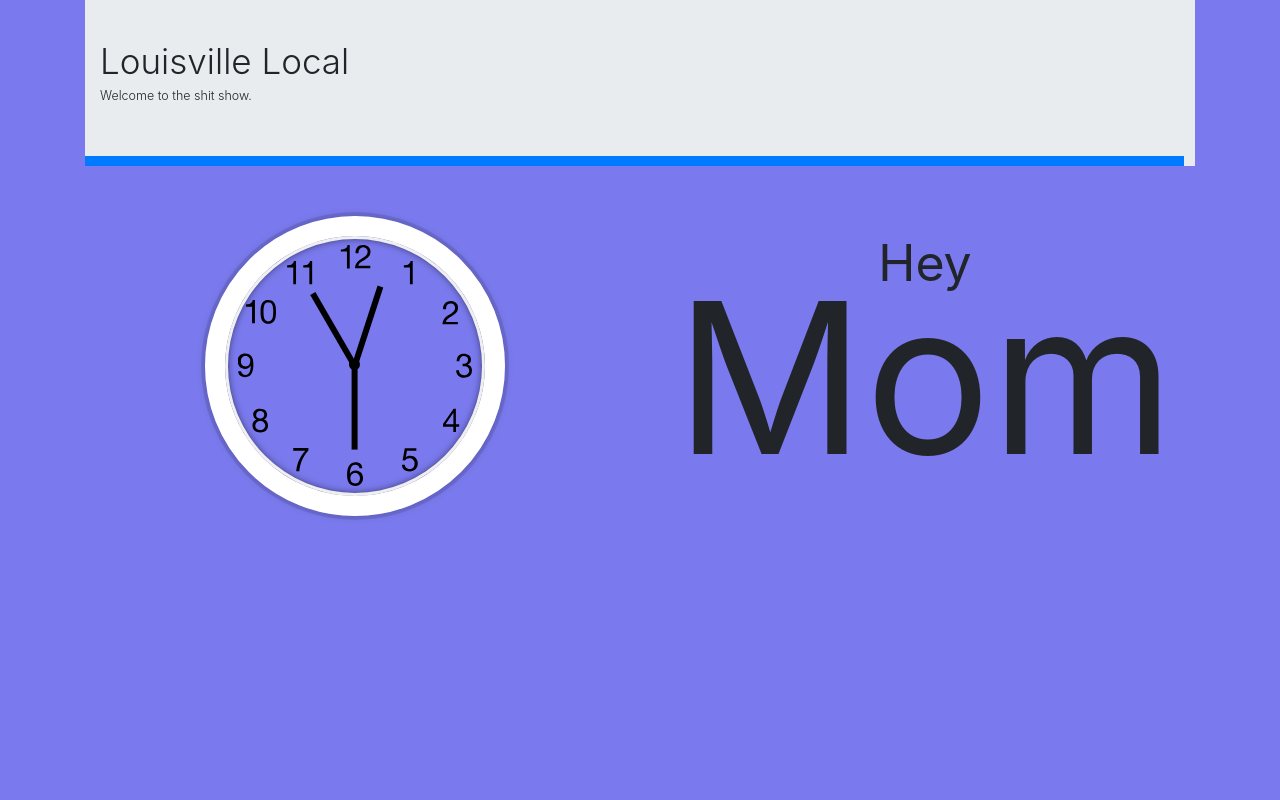
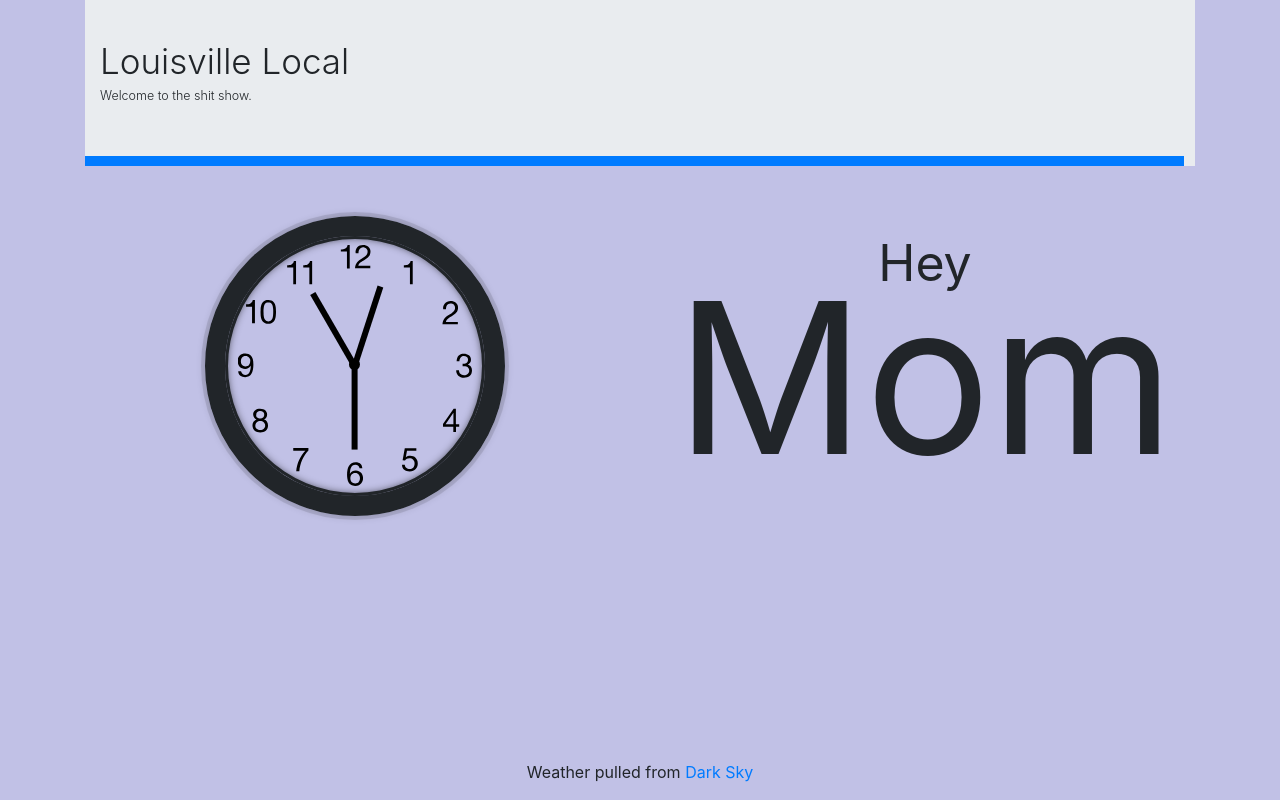
Before and after one commit to savagedetective/louisville-homepage, a website: page public/index.html in a window 1280 px wide. Drawn offline with nearby package versions, Linux system fonts and the light colour scheme; no server answers.

Commit message:
footer added

```diff
--- a/public/css/style.css
+++ b/public/css/style.css
@@ -6,7 +6,7 @@ html {
   body {
     margin: 0;
     font-size: 2rem;
-    background-color:rgb(122, 122, 238);
+    background-color:rgb(193, 193, 230);
   }
 
   .jumbotron {
@@ -22,14 +22,14 @@ html {
     background-size: 90%;
     width: 30rem;
     height: 30rem;
-    border: 20px solid white;
+    border: 20px solid #212529;
     border-radius: 50%;
     margin: 50px auto;
     position: static;
     padding: 2rem;
     box-shadow:
       0 0 0 4px rgba(0,0,0,0.1),
-      inset 0 0 0 3px #EFEFEF,
+      inset 0 0 0 3px #212529,
       inset 0 0 10px black,
       0 0 10px rgba(0,0,0,0.2);
   }
@@ -97,4 +97,17 @@ html {
   .five-day {
     text-align: center;
     padding-top:35px;
+    margin-bottom: 40px;
   }
+
+  .footer {
+    width:100%;
+    height:40px;
+    position:fixed;
+    bottom:0;
+    left:0;
+    z-index: 1000;
+    background-color:rgb(193, 193, 230);
+    text-align: center;
+    font-size: .8em;
+  }
--- a/public/index.html
+++ b/public/index.html
@@ -70,6 +70,11 @@
             </div>
         </div>
 
+        <div class="footer">
+            Weather pulled from
+            <a href="https://darksky.net/poweredby/">Dark Sky</a>
+          </div>
+
     </div>
 
 </body>
```
